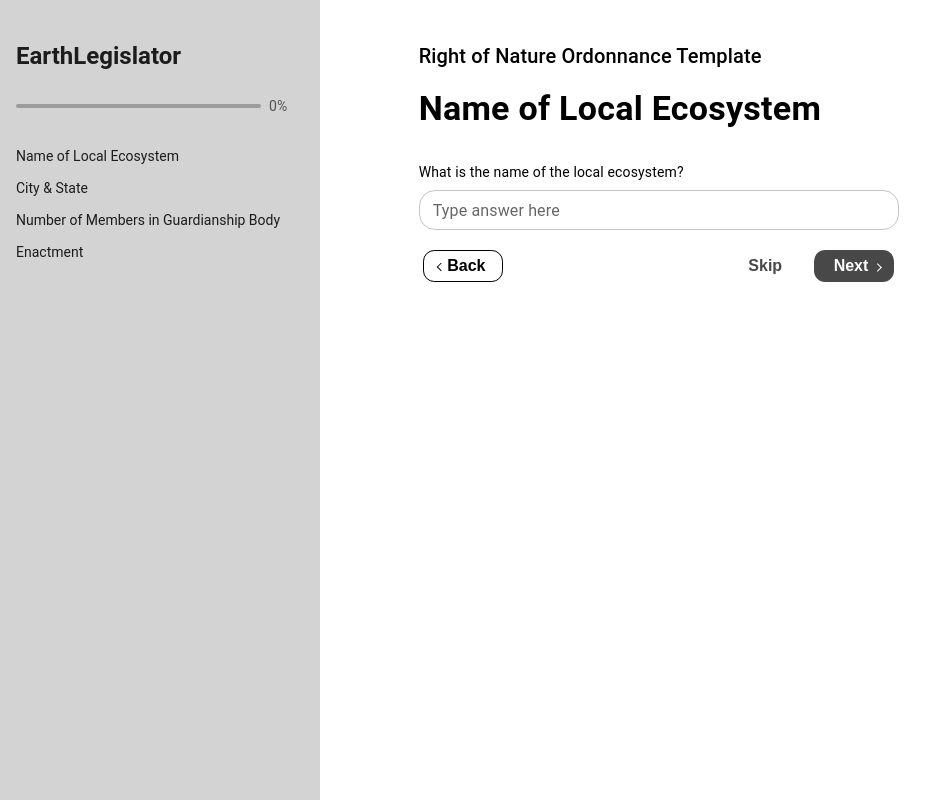
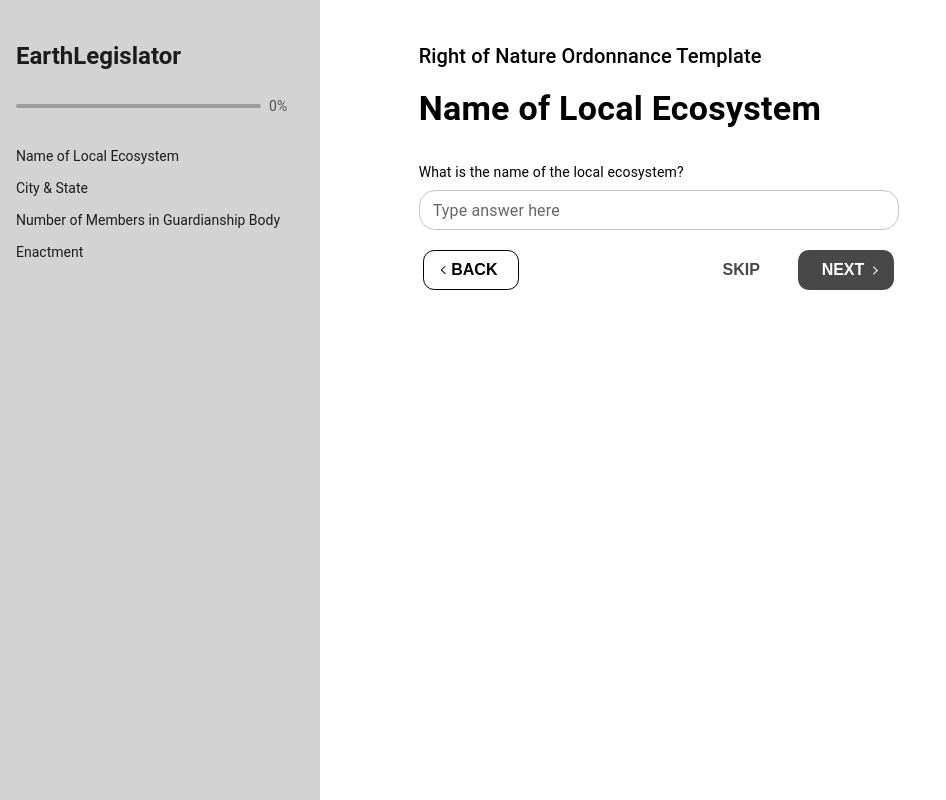
Before and after one commit to cornellh4i/earth-law-center, a React (Create React App) app in the folder client/: page /template-filler in a window 1280 px wide. Shown: the whole page, without its empty margins (0-946 px from the left). Built offline with nearby package versions, Linux system fonts and the light colour scheme.

Commit message:
Finish button styling and functionality

```diff
--- a/client/src/components/Button/Button.css
+++ b/client/src/components/Button/Button.css
@@ -96,8 +96,8 @@
 /* White median with black text, black border, and left pointing arrow */
 .back-btn {
   margin: 2%;
-  min-width: 5rem;
-  height:2rem;
+  min-width: 6rem;
+  height:2.5rem;
   color: #000;
   font-weight: bold;
   font-size: 1rem;
@@ -122,8 +122,8 @@
 /* Grey median button with white text and right pointing arrow */
 .continue-btn {
   margin: 2%;
-  min-width: 5rem;
-  height:2rem;
+  min-width: 6rem;
+  height:2.5rem;
   color: #fff;
   font-weight: bold;
   font-size: 1rem;
@@ -147,8 +147,8 @@
 /* White median button with grey text */
 .white-median-btn {
   margin: 2%;
-  min-width: 5rem;
-  height:2rem;
+  min-width: 6rem;
+  height:2.5rem;
   color: #484848;
   font-weight: bold;
   font-size: 1rem;
--- a/client/src/components/QuestionAnswer/QuestionAnswer.jsx
+++ b/client/src/components/QuestionAnswer/QuestionAnswer.jsx
@@ -100,15 +100,21 @@ const QuestionAnswer = (props) => {
       {/* Button positioning */}
       <Grid container direction='row' spacing={4} pt={2} justifyContent='flex-end'>
         <Grid item xs={6}>
-          <Button text='Back' handleClick={e => props.handleBack(e)} css='back-btn' />
+          <Button
+            text='BACK'
+            handleClick={e => props.handleBack(e)}
+            css='back-btn'
+          />
         </Grid>
         <Grid item xs={6}>
           <Box display='flex' justifyContent='flex-end'>
-            <Button text='Skip'
+            <Button
+              text='SKIP'
               handleClick={e => props.handleSkip(e)}
               css='white-median-btn'
             />
-            <Button text={props.progress === (props.length - 1) ? 'Finish' : 'Next'}
+            <Button
+              text={props.progress === (props.length - 1) ? 'FINISH' : 'NEXT'}
               handleClick={(e) => props.handleSubmit(e, inputs)}
               css='continue-btn'
             />
--- a/client/src/pages/TemplateFiller/TemplateFiller.jsx
+++ b/client/src/pages/TemplateFiller/TemplateFiller.jsx
@@ -45,7 +45,7 @@ const TemplateFiller = () => {
 
   /** Temporary variables */
   let length = Object.keys(questionsData).length;
-  let clicked_id = questionsData[clicked].id
+  let clickedId = questionsData[clicked].id
 
   /** Handles user clicking a navigation button in the sidebar */
   const handleNavigationClick = (field) => {
@@ -53,20 +53,32 @@ const TemplateFiller = () => {
     setProgress(Math.floor((questionsData[field].id / (length - 1)) * 100))
   }
 
-  /** Handles user pressing the 'Next' button */
-  const handleSubmit = (e, inputs) => {
-    e.preventDefault();
-    console.log(inputs);
+  /** Move user to the previous page */
+  const backPage = () => {
+    let newClickedId = Math.max(clickedId-1, 0);
+    setClicked(Object.keys(questionsData)[newClickedId]);
+  }
+
+  /** Advances user to the next page */
+  const advancePage = () => {
+    let newClickedId = Math.min(clickedId+1, length-1)
+    setClicked(Object.keys(questionsData)[newClickedId])
   }
 
   /** Handles user pressing the 'Back' button */
   const handleBack = (e) => {
-    setClicked(Object.keys(questionsData)[clicked_id-1])
+    backPage();
   }
 
   /** Handles user pressing the 'Skip' button */
   const handleSkip = (e) => {
-    setClicked(Object.keys(questionsData)[clicked_id+1])
+    advancePage();
+  }
+
+  /** Handles user pressing the 'Next' button */
+  const handleSubmit = (e, inputs) => {
+    advancePage();
+    console.log(inputs);
   }
 
   return (
```
